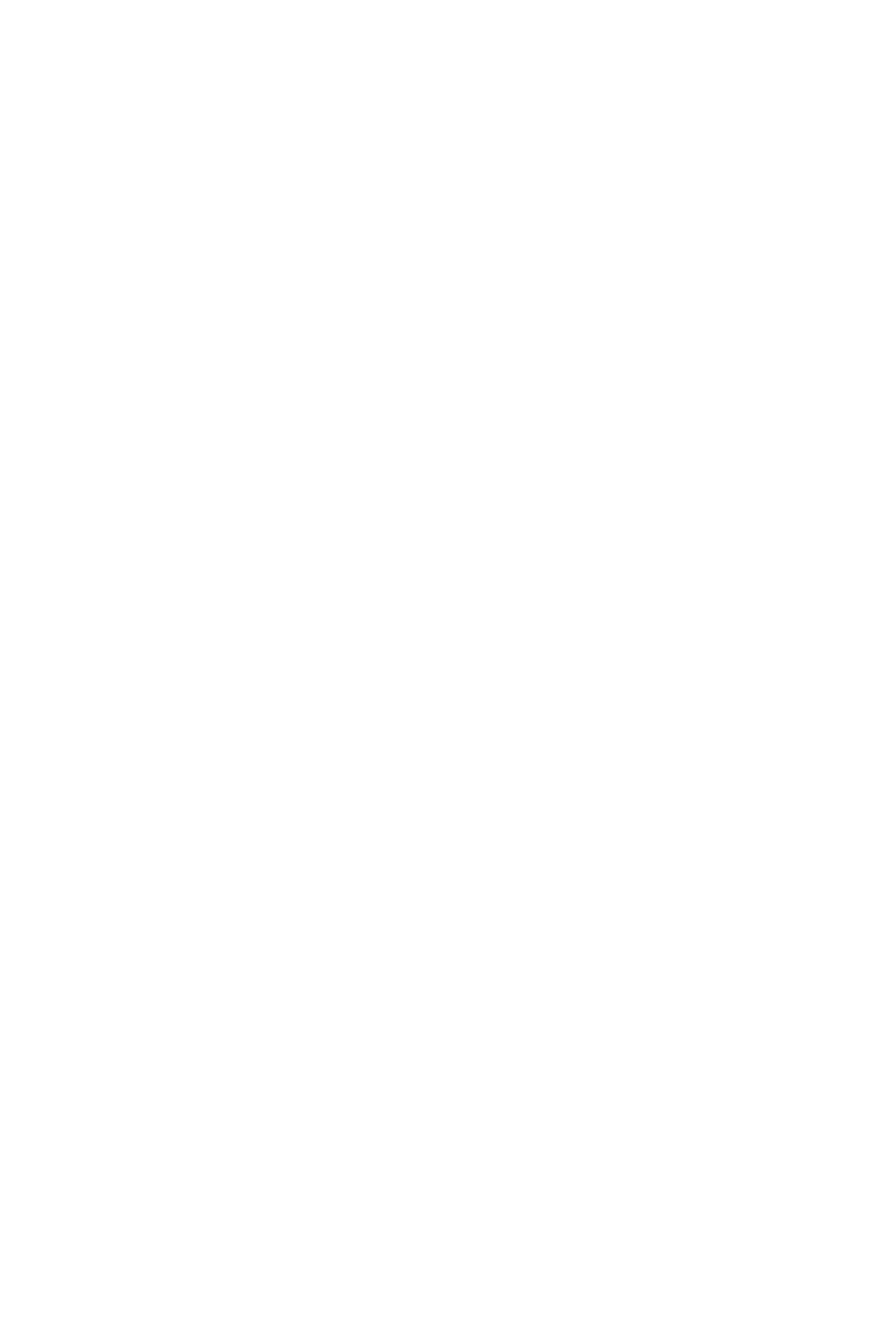
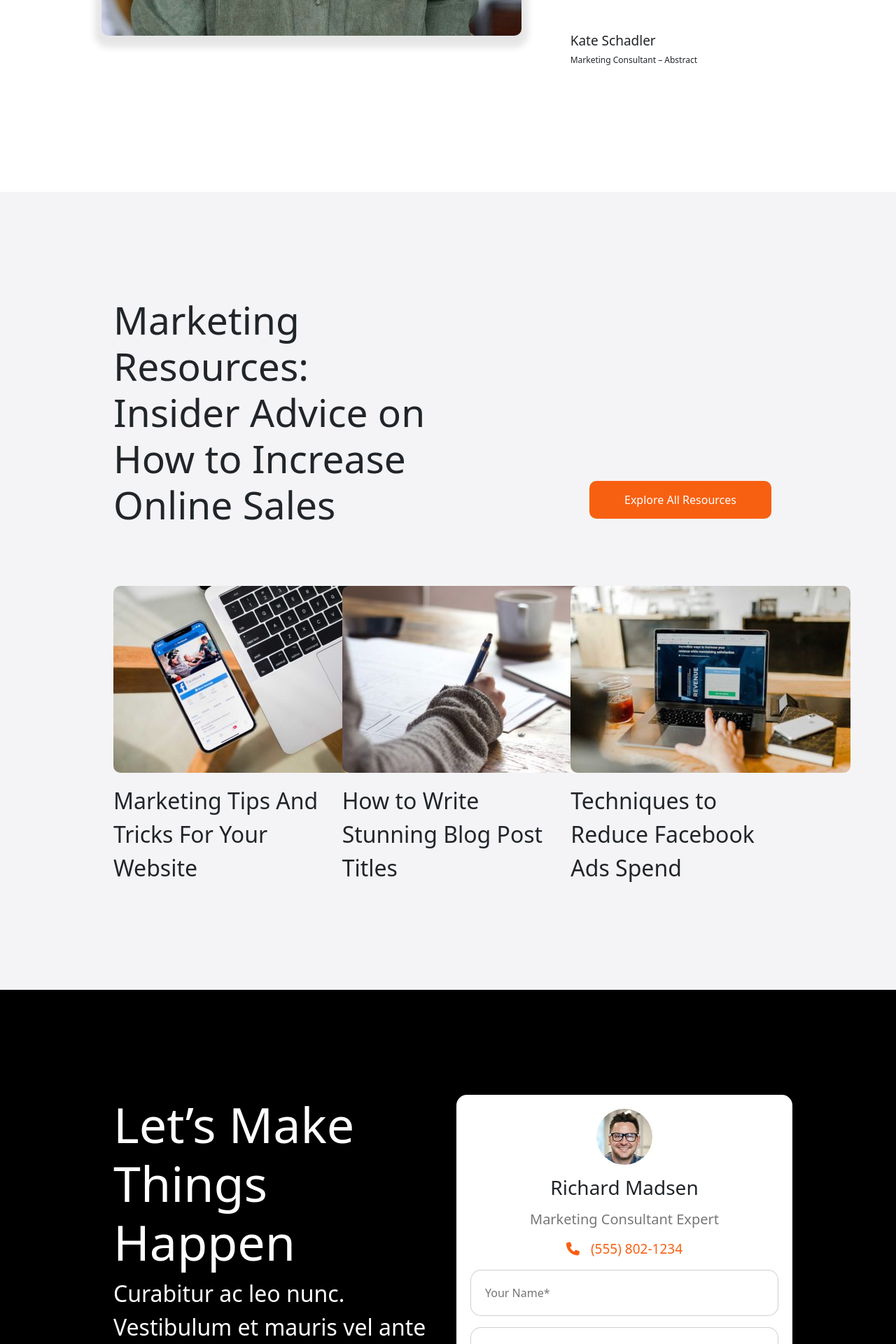
Before and after one commit to DavidC1103/proj-html-vuejs, a Vue app: page / in a window 1280 px wide. Shown: the part 7936-9856 px from the top of the page at 70% size. Before the commit the page ends 8005 px from the top, so only its background shows below. Built offline with nearby package versions, Linux system fonts and the light colour scheme.

Commit message:
end main

```diff
--- a/src/components/Main.vue
+++ b/src/components/Main.vue
@@ -3,6 +3,9 @@ import brands from './partials/brands.vue'
 import expert from './partials/expert-main.vue'
 import cards from './partials/cards.vue'
 import WorkWithUs from './partials/work-with-us.vue'
+import Testimonial from './partials/testimonial.vue'
+import Resources from './partials/resources.vue'
+import EndSection from './partials/end-section.vue'
 
 export default{
     components:{
@@ -10,6 +13,9 @@ export default{
         expert,
         cards,
         WorkWithUs,
+        Testimonial,
+        Resources,
+        EndSection,
     }
 }
 </script>
@@ -56,9 +62,20 @@ export default{
     <!--EXPERT ON MAIN-->
     <expert/>
 
+
+    <!--CARDS ON MAIN-->
     <cards/>
 
+    <!--SECTION WORK-WITH-US ON MAIN-->
     <Work-With-Us/>
+
+    <!--TESTIMONIAL ON MAIN-->
+    <Testimonial/>
+
+    <!--SECTION RESOURCES ON MAIN-->
+    <resources/>
+
+    <end-section/>
 
 </template>
 
--- /dev/null
+++ b/src/components/partials/end-section.vue
@@ -0,0 +1,123 @@
+<script>
+export default {
+
+}
+</script>
+
+<template>
+    <div class="dc-bg-color-2">
+        <div class="container">
+            <div class="row">
+                <div class="col-6 text-white">
+                    <h2>Let’s Make Things Happen</h2>
+                    <p class="dc-p">Curabitur ac leo nunc. Vestibulum et mauris vel ante finibus maximus nec ut leo. Integer consectetur.</p>
+                    <p class="mb-4">“The team at Avada Marketing Consultant is fabulous. They helped us unlock our potential online and offline. We have experienced year on year growth due to their progressive approach.”</p>
+                    <span class="d-block">George Anderson</span>
+                    <span class="dc-span">Digitalbox CEO</span>
+                </div>
+                <div class="col-6">
+                    <div class="right-col text-center">
+                        <img src="../../assets/img/marketing-consultant-expert.jpg" alt="" class="expert">
+                        <div class="mt-3"><h3>Richard Madsen</h3></div>
+                        <div class="mt-3"><h5>Marketing Consultant Expert</h5></div>
+                        <div class="mt-3 phone">
+                            <span><i class="fa-solid fa-phone me-3"></i></span>
+                            <span>(555) 802-1234 </span>
+                        </div>
+                        <input type="text" placeholder="Your Name*" class="w-100 mt-3">
+                        <input type="text" placeholder="Your Email*" class="w-100 mt-3">
+                        <input type="text" placeholder="Your Phone Number*" class="w-100 mt-3">
+                        <button class="w-100 mt-3 mb-3">Get A Callback</button>
+                        <span class="accept-conditions">By submitting my data I agree to be contacted</span>
+
+
+                    </div>
+                </div>
+            </div>
+
+
+        </div>
+
+    </div>
+
+
+</template>
+
+<style lang="scss">
+@use '../../scss/partials/palette' as *;
+    .dc-bg-color-2{
+        padding: 150px;
+        margin-bottom: 120px;
+        background-color: $black;
+        h2{
+            font-size: 70px;
+        }
+        .dc-p{
+            font-size: 32px;
+            &::after{
+                margin-top: 40px;
+                margin-bottom: 40px;
+                display: block;
+                content: '';
+                width: 100px;
+                height: 1px;
+                background-color: $grey;
+            }
+        }
+        p{
+            font-size: 23px;
+            display: block;
+        }
+        .dc-span{
+            font-size: 13px;
+            color: $grey;
+        }
+        .right-col{
+            background-color: $white;
+            width: 480px;
+            border-radius: 15px;
+            padding: 20px;
+            .expert{
+                border-radius: 50%;
+                width: 80px;
+            }
+            h5{
+                color: $grey;
+            }
+            .phone{
+                color: $orange;
+                font-size: 18px;
+            }
+
+            input{
+                padding: 20px;
+                border: 1px solid rgba(128, 128, 128, 0.39);
+                border-radius: 15px ;
+                &:hover{
+                    border-color: #fa935c;
+                }
+                &:focus-visible{
+                    border-color: $orange;
+                }
+            }
+            button{
+                padding: 15px;
+                background-color: $orange;
+                color: $white;
+                border-radius: 15px;
+                border: none;
+                transition: all 0.3s;
+                &:hover{
+                    background-color: #DA5107;
+                }
+
+            }
+            .accept-conditions{
+                color: $grey;
+                font-size: 13px;
+            }
+
+        }
+    }
+
+</style>
--- /dev/null
+++ b/src/components/partials/resources.vue
@@ -0,0 +1,89 @@
+<script>
+export default {
+
+}
+</script>
+
+<template>
+    <div class="dc-bg-color">
+        <div class="container">
+            <div class="row">
+                <div class="col-6 ms-0 mb-5">
+                    <h2>Marketing Resources: Insider Advice on How to Increase Online Sales</h2>
+                </div>
+                <div class="col-5 d-flex justfify-content-end align-items-end me-3 mb-5">
+                    <div class="me-0 mb-5">
+                        <button class="dc-button">Explore All Resources</button>
+                    </div>
+                </div>
+                <div class="col-4">
+                    <img src="../../assets/img/blog-posts-4-400x267.jpg" alt="">
+                    <div class="faded"></div>
+                    <div class="mt-3"><span class="fs-2">Marketing Tips And Tricks For Your Website</span></div>
+                </div>
+                <div class="col-4">
+                    <img src="../../assets/img/blog-posts-5-400x267.jpg" alt="">
+                    <div class="faded"></div>
+                    <div class="mt-3"><span class="fs-2">How to Write Stunning Blog Post Titles</span></div>
+
+                </div>
+                <div class="col-4">
+                    <img src="../../assets/img/blog-posts-6-400x267.jpg" alt="">
+                    <div class="faded"></div>
+                    <div class="mt-3"><span class="fs-2">Techniques to Reduce Facebook Ads Spend</span></div>
+
+                </div>
+
+            </div>
+
+        </div>
+    </div>
+
+</template>
+
+<style lang="scss">
+@use '../../scss/partials/palette' as *;
+
+.dc-bg-color{
+    padding: 150px;
+    margin-top: 130px;
+    background-color: $off-white;
+    .dc-button{
+        margin-top: 30px ;
+        padding: 15px 50px;
+        background-color: $orange;
+        color: $white;
+        border-radius: 10px;
+        border: none;
+        transition: all 0.3s;
+        &:hover{
+           background-color: #DA5107;
+        }
+    }
+    .row{
+        .col-4{
+            position: relative;
+            img{
+                &:hover{
+                    cursor: pointer;
+                }
+            }
+            .faded{
+                position: absolute;
+                width: 400px;
+                bottom: 112px;
+                height: 100%;
+                border-radius: 10px;
+                opacity: 0;
+                background: linear-gradient(180deg, transparent, rgba(37,37,37,0.01),$orange);
+                transition: all 1.5s;
+                &:hover{
+                    cursor: pointer;
+                    opacity: 1;
+                }
+            }
+        }
+    }
+}
+
+</style>
--- /dev/null
+++ b/src/components/partials/testimonial.vue
@@ -0,0 +1,36 @@
+
+<script>
+export default {
+
+}
+</script>
+
+<template>
+    <div class="container">
+        <div class="row mt-5">
+            <div class="col-6 mt-5">
+                <img src="../../assets/img/large-testimonial-600x583.jpg" alt="" class="testimonial">
+            </div>
+            <div class="col-4 p-5 ms-0 mt-4">
+                <div class="fs-3 fw-bold mb-5">“The team at Avada Marketing Consultant is fabulous. They helped us unlock our potential online and offline. We have experienced year on year growth due to their progressive approach.”</div>
+                <span class="mt-5">Kate Schadler</span> <br>
+                <span class="role">Marketing Consultant – Abstract</span>
+
+            </div>
+        </div>
+
+
+    </div>
+
+</template>
+
+<style lang="scss">
+    .testimonial{
+        border-radius: 10px;
+        box-shadow: 0px 7px 10px 10px rgba(0, 0,0, 0.1);
+    }
+    .role{
+        font-size: 12px;
+    }
+
+</style>
```
Also changed, not shown: src/assets/img/large-testimonial-600x583.jpg (added), src/components/partials/work-with-us.vue (line endings or trailing spaces).
